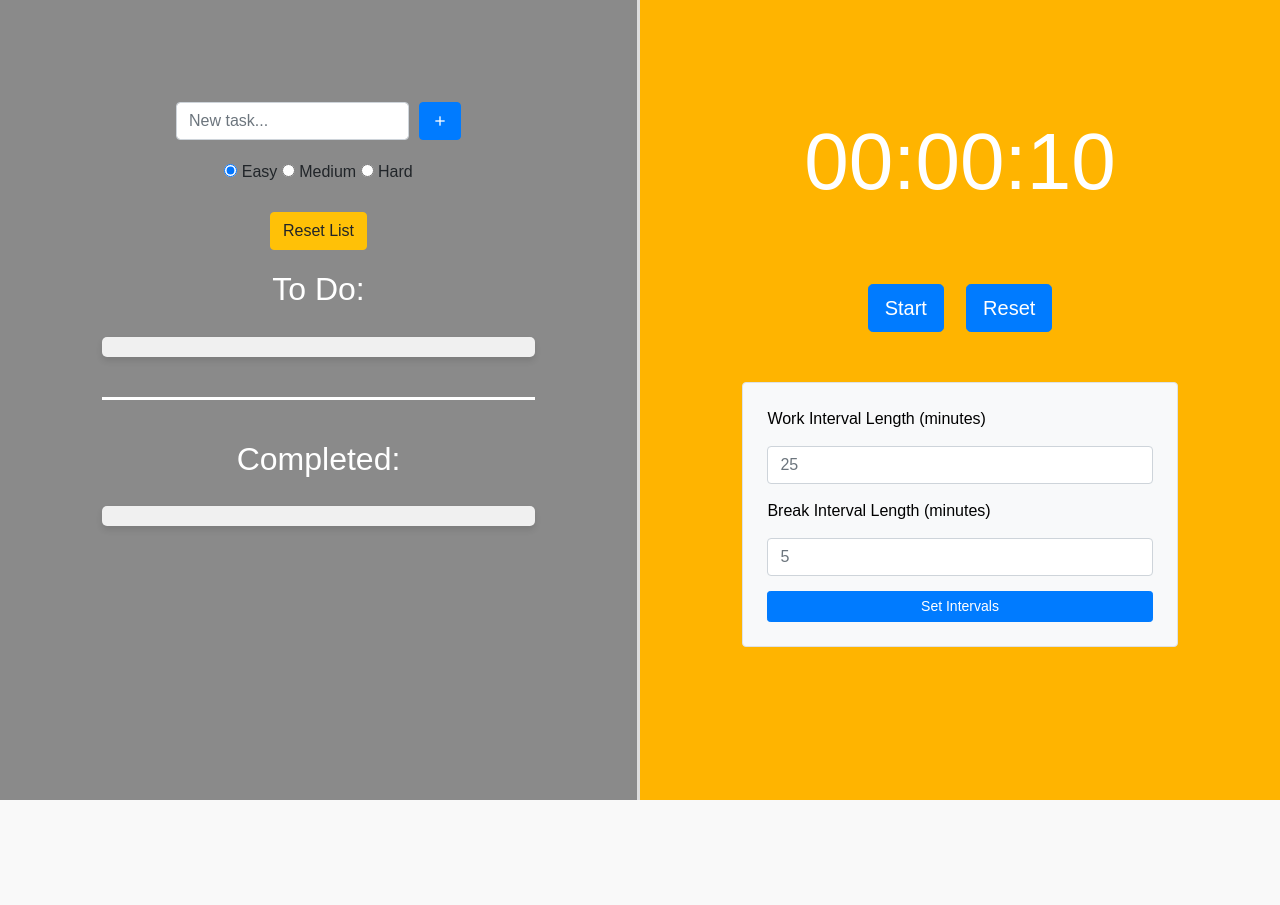
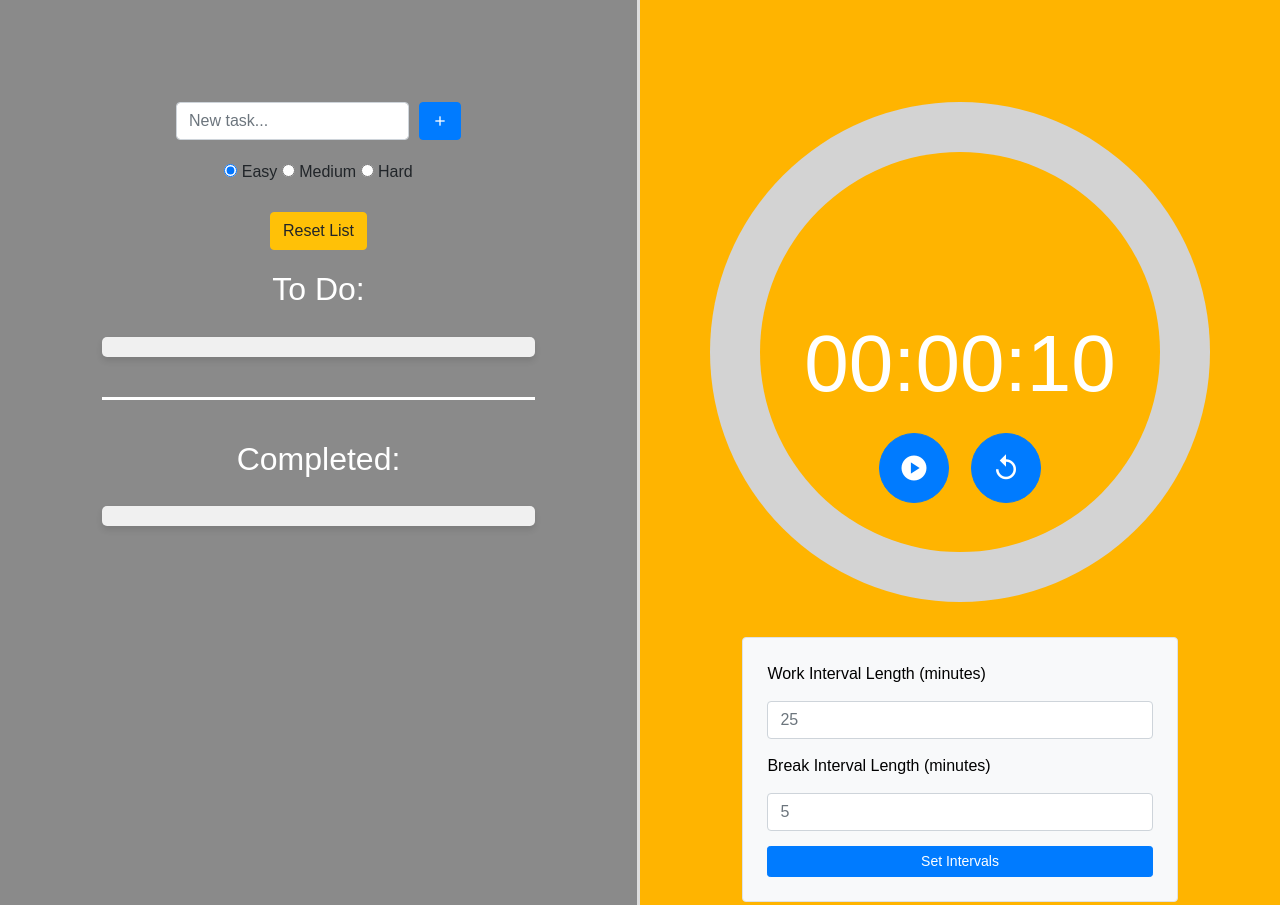
Before and after one commit to SeniorSeminarGroup/TypeScript_Artifact, a website with bundled scripts: page public/index.html in a window 1280 px wide. Shown: the top 905 px of the page. Before the commit the page ends 800 px from the top, so only its background shows below. Built offline with nearby package versions, Linux system fonts and the light colour scheme.

Commit message:
Merging colorChanges with main

```diff
--- a/public/index.html
+++ b/public/index.html
@@ -96,6 +96,15 @@
         flex-direction: column;
         align-items: center;
         gap: 20px;
+        position: relative;
+      }
+
+      #clock-time {
+        transform: translate(0, -265%);
+      }
+
+      #clock-buttons {
+        transform: translate(0, -300%);
       }
 
       #breaks {
@@ -104,6 +113,7 @@
         gap: 15px;
         color: rgb(0, 0, 0);
         font-size: 1rem;
+        transform: translate(0, -100%);
       }
     </style>
   </head>
@@ -134,10 +144,11 @@
         </div>
         <div class="col-md-6 right d-flex flex-column">
           <div id="clock">
+            <canvas id="timerCanvas" width="500" height="500"></canvas>
             <span id="clock-time">00:00:00</span>
             <div id="clock-buttons">
-              <button class="btn btn-primary btn-lg" id="start-stop-button">Start</button>
-              <button class="btn btn-primary btn-lg" id="reset-button">Reset</button>
+              <button class="btn btn-primary p-2 rounded-circle btn-lg material-icons" style="width: 70px; height: 70px; font-size: 30px;" id="start-stop-button">play_circle</button>
+              <button class="btn btn-primary p-1 rounded-circle btn-lg material-icons" style="width: 70px; height: 70px; font-size: 30px;" id="reset-button">replay</button>
             </div>
           </div>
           <form class="border rounded p-4 shadow bg-light" id="breaks">
--- a/src/TimeInterval.ts
+++ b/src/TimeInterval.ts
@@ -17,3 +17,14 @@ const secondsString: string = (time.seconds > 9)? String(time.seconds): '0'+time
 
 return hourString + ":" + minutesString + ":" + secondsString
 }
+
+export function toSeconds(time: TimeInterval): number {
+  return time.hours * 3600 + time.minutes * 60 + time.seconds;
+}
+
+export function fromSeconds(totalSeconds: number): TimeInterval {
+  const hours = Math.floor(totalSeconds / 3600);
+  const minutes = Math.floor((totalSeconds % 3600) / 60);
+  const seconds = totalSeconds % 60;
+  return { hours, minutes, seconds };
+}
--- a/src/Timer.ts
+++ b/src/Timer.ts
@@ -1,5 +1,7 @@
 import { TimeInterval } from "./TimeInterval"
 import { formatTime } from "./TimeInterval"
+import { toSeconds } from "./TimeInterval"
+import { fromSeconds } from "./TimeInterval"
 
 export class Timer {
     intervalID: number | NodeJS.Timeout= -1;
@@ -11,18 +13,22 @@ export class Timer {
     paused: boolean = false;
     currentInterval: TimeInterval = { hours: 0, minutes: 0, seconds: 0 };
     clock: HTMLSpanElement | null = null;
+    clockGraphic: HTMLCanvasElement | null = null;
     body: HTMLElement = document.body;
     colorChangeCallback: (newColor: string) => void;
 
-    constructor(workTime: TimeInterval, breakTime: TimeInterval, clock: HTMLSpanElement, colorChangeCallback: (newColor: string) => void, workColor?: string, breakColor?: string) {
+    constructor(workTime: TimeInterval, breakTime: TimeInterval, clock: HTMLSpanElement, colorChangeCallback: (newColor: string) => void, clockGraphic?: HTMLCanvasElement, workColor?: string, breakColor?: string) {
         this.workTime = workTime;
         this.breakTime = breakTime;
         this.currentInterval = { ...workTime};
         this.clock = clock;
         this.workColor = workColor ? workColor : this.workColor;
         this.breakColor = breakColor ? breakColor : this.breakColor;
+        this.clockGraphic = clockGraphic ? clockGraphic : this.clockGraphic;
         this.body.style.backgroundColor = this.workColor;
         this.colorChangeCallback = colorChangeCallback
+
+        this.updateClockGraphic(this.getTime(), this.getCurrentInterval())
     }
 
     start() {
@@ -58,6 +64,8 @@ export class Timer {
       this.isWorkTime = true
       this.clock!.innerHTML = formatTime(this.currentInterval)
       this.colorChangeCallback(this.workColor)
+
+      this.updateClockGraphic(this.getTime(), this.getCurrentInterval())
     }
 
     getTime(): TimeInterval {
@@ -103,5 +111,36 @@ export class Timer {
             // switch time interval type
             this.switchInterval()
         }
+        this.updateClockGraphic(this.getTime(), this.getCurrentInterval())
+    }
+
+    updateClockGraphic(currentTime: TimeInterval, startTime: TimeInterval) {
+        const ctx = this.clockGraphic!.getContext('2d');
+
+        const currentTimeSeconds = toSeconds(currentTime)
+        const startTimeSeconds = toSeconds(startTime)
+
+        const elapsedTime = currentTimeSeconds-startTimeSeconds;
+        const percentage = elapsedTime / startTimeSeconds;
+
+        if(ctx != null){
+            ctx.clearRect(0, 0, this.clockGraphic!.width, this.clockGraphic!.height);
+            ctx.beginPath();
+            ctx.arc(250, 250, 250, 0, 2 * Math.PI);
+            ctx.fillStyle = '#D3D3D3';
+            ctx.fill();
+            const endAngle = (percentage * 2 * Math.PI) - 0.5 * Math.PI;
+            ctx.beginPath();
+            ctx.moveTo(250, 250);
+            ctx.arc(250, 250, 250, -0.5 * Math.PI, endAngle);
+            ctx.fillStyle = '#007BFF';
+            ctx.fill();
+            ctx.beginPath();
+            ctx.arc(250, 250, 200, 0, 2 * Math.PI);
+            ctx.fillStyle = '#FFB400';
+            ctx.fill();
+
+            const remainingTime = Math.max(0, 0 - currentTimeSeconds);
+        }
     }
   }
--- a/src/index.ts
+++ b/src/index.ts
@@ -80,9 +80,10 @@ reset?.addEventListener('click', () => {
 // #####################    TIMER    #####################
 //new timer (created on page refresh)
 const clock = document.querySelector<HTMLSpanElement>('#clock-time')
+const canvas = document.querySelector<HTMLCanvasElement>('#timerCanvas')
 const newWorkTime: TimeInterval = returnWorkInterval();
 const newBreakTime: TimeInterval = { hours: 0, minutes: 1, seconds: 0 };
-const newTimer = new Timer(newWorkTime, newBreakTime, clock!, setColor);
+const newTimer = new Timer(newWorkTime, newBreakTime, clock!, setColor, canvas!);
 const leftContainerElement = document.querySelector<HTMLSpanElement>('.right');
 function setColor(color: string) {
   leftContainerElement!.style.backgroundColor = color
@@ -94,10 +95,10 @@ const startStop = document.querySelector<HTMLButtonElement>("#start-stop-button"
 startStop?.addEventListener("click", f => {
   if (newTimer.paused) {
     newTimer.stop()
-    startStop.innerHTML = "Start"
+    startStop.innerHTML = "play_circle"
   } else {
     newTimer.start()
-    startStop.innerHTML = "Pause"
+    startStop.innerHTML = "pause"
   }
 
 })
@@ -105,7 +106,7 @@ startStop?.addEventListener("click", f => {
 const resetButton = document.querySelector<HTMLButtonElement>("#reset-button")
 resetButton?.addEventListener("click", () => {
   newTimer.stop()
-  startStop!.innerHTML = "Start"
+  startStop!.innerHTML = "play_circle"
   newTimer.reset()
 })
 
```
